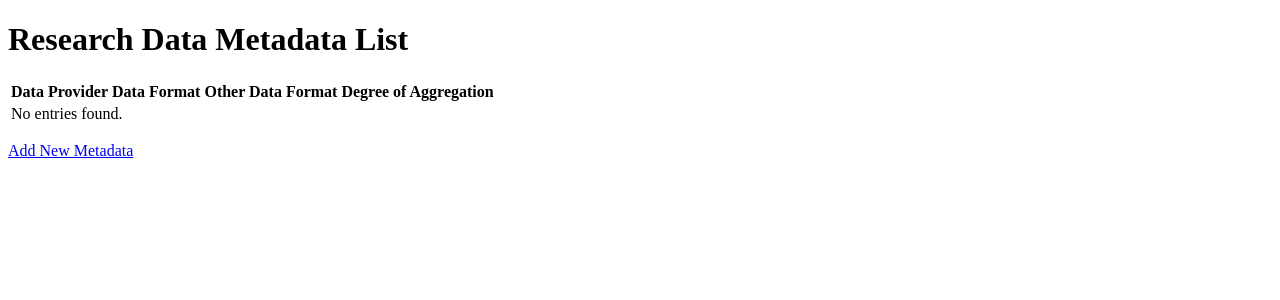
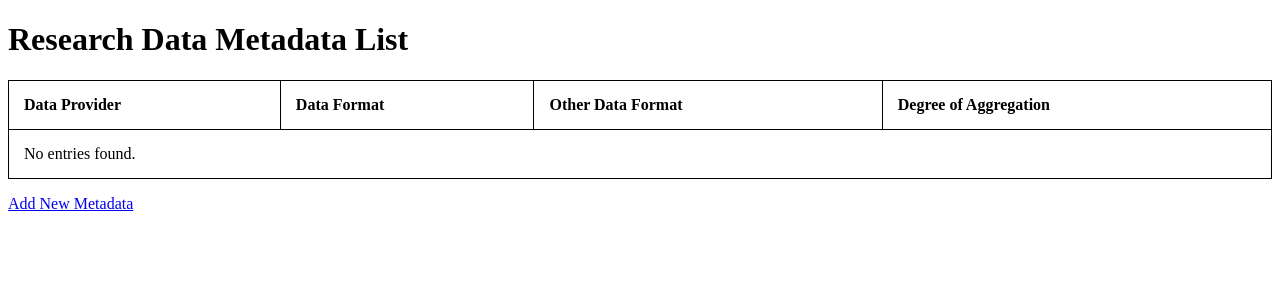
Before and after one commit to aris-m/metadata_server, a Django app: page / in a window 1280 px wide. Shown: the top 300 px of the page. Run offline with Django 5.2, Linux system fonts and the light colour scheme; data that the repository does not hold is empty.

Commit message:
add border to metadata list table

```diff
--- a/metadata_server_app/templates/metadata_list.html
+++ b/metadata_server_app/templates/metadata_list.html
@@ -2,6 +2,17 @@
 <html>
 <head>
     <title>Research Metadata Form</title>
+    <style>
+        table {
+            width: 100%;
+            border-collapse: collapse;
+        }
+        th, td {
+            border: 1px solid black;
+            padding: 15px;
+            text-align: left;
+        }
+    </style>
 </head>
 <body>
     <h1>Research Data Metadata List</h1>
```
